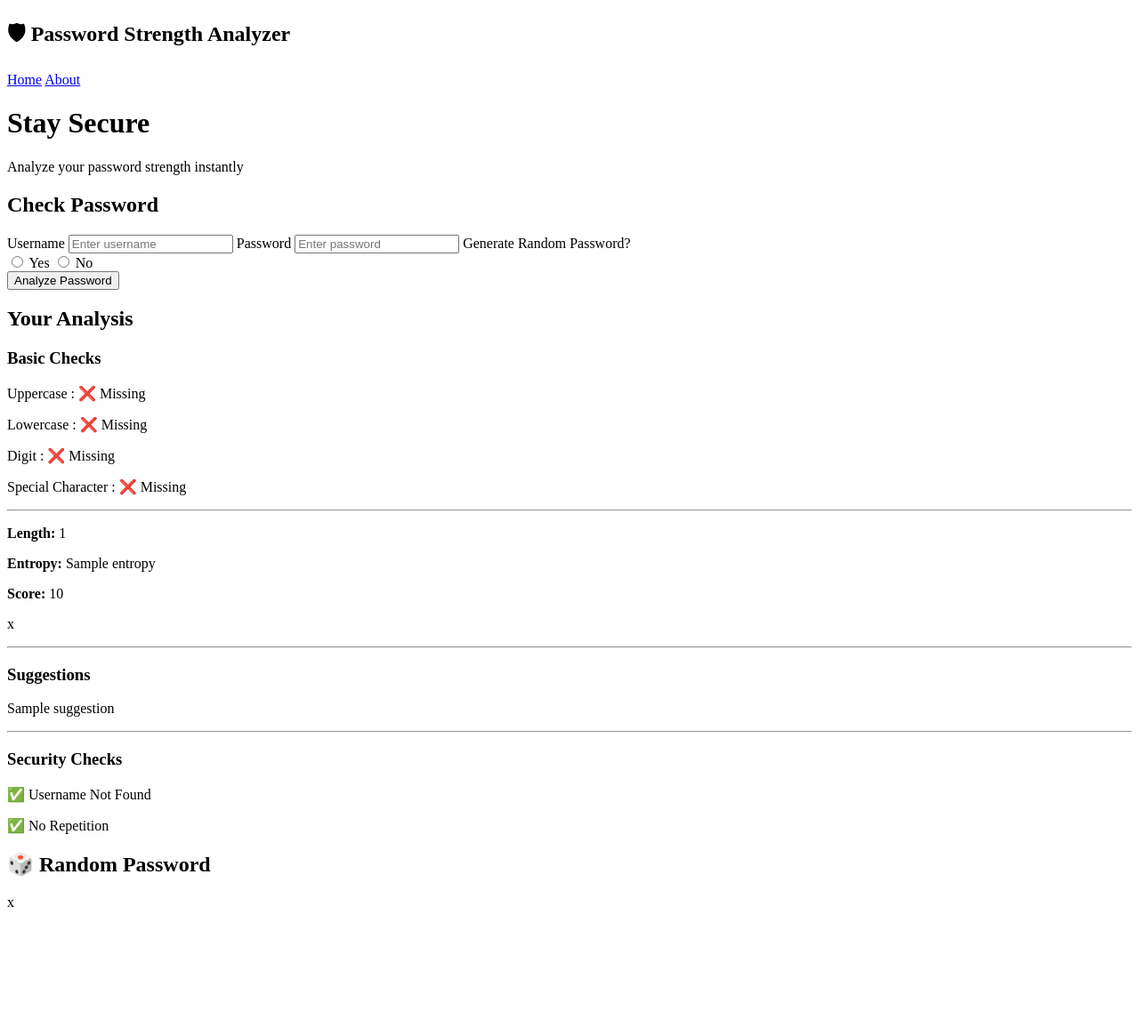
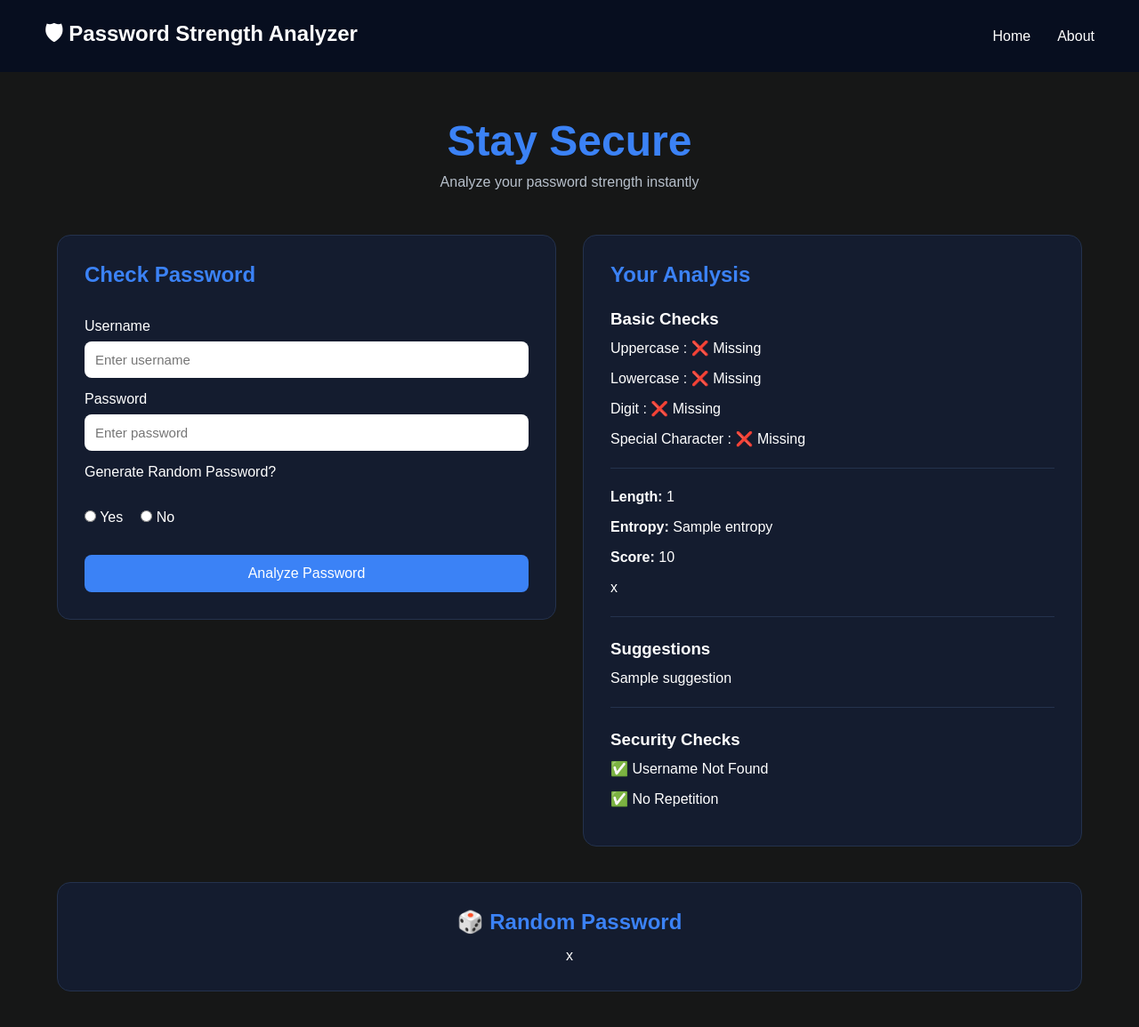
Before and after one commit to ik-7002/Strong-Password-detector, a Flask app: template templates/index.html in a window 1280 px wide. Shown: the whole page at 89% size. Before the commit the page ends 1020 px from the top, so only its background shows below. Run offline with Flask 3, Linux system fonts and the light colour scheme; the template is opened without the code that fills it: most values are stand-ins (such as "Sample title", 1, 10 or a date in 2020).

Commit message:
Update index.css

```diff
--- a/static/index.css
+++ b/static/index.css
@@ -1,17 +1,169 @@
-.Intro{
-    text-align: center;
-    padding-bottom: 20px;
+*{
+    margin:0;
+    padding:0;
+    box-sizing:border-box;
 }
-.P_Search{
-    padding-bottom: 10px;
+
+body{
+
+    font-family:Arial, Helvetica, sans-serif;
+    background:#161717;
+    color:white;
 }
-.output{
+
+
+.navbar{
+    display:flex;
+    justify-content:space-between;
+    align-items:center;
+    padding:20px 50px;
+    background:#070E1F;
+}
+
+.nav-links{
+    display:flex;
+    gap:30px;
+}
+
+.nav-links a{
+    color:white;
+    text-decoration:none;
+}
+
+.nav-links a:hover{
+    color:#3B82F6;
+}
+
+.intro{
+    text-align:center;
+    margin:50px 0;
+}
+
+.intro h1{
+    font-size:48px;
+    color:#3B82F6;
+}
+
+.intro p{
+    color:#B8C1CC;
+    margin-top:10px;
+}
+
+.container{
+    display:flex;
+    justify-content:center;
+    gap:30px;
+    width:90%;
+    margin:auto;
+    align-items:flex-start;
+}
+
+.card{
+    background:#141C2F;
+    border-radius:15px;
+    padding:30px;
+    width:50%;
+    border:1px solid #24324D;
+}
+
+.card h2{
+    margin-bottom:20px;
+    color:#3B82F6;
+}
+
+.card h3{
+    margin-top:25px;
+    margin-bottom:10px;
+}
+
+form{
+    display:flex;
+    flex-direction:column;
+}
+
+label{
+    margin-top:15px;
+    margin-bottom:8px;
+}
+
+input[type=text],
+input[type=password]{
+
+    padding:12px;
+    border:none;
+    border-radius:8px;
+    outline:none;
+    font-size:15px;
+}
+
+.radio-group{
+    display:flex;
+    gap:20px;
+    margin-top:10px;
+}
+
+button{
+    margin-top:25px;
+    padding:12px;
+    border:none;
+    border-radius:8px;
+    background:#3B82F6;
+    color:white;
+    font-size:16px;
+    cursor:pointer;
+    transition:0.3s;
+}
+
+button:hover{
+    background:#2563EB;
+}
+
+.card p{
+    margin:10px 0;
+    line-height:1.5;
+}
+
+hr{
+    border:none;
+    border-top:1px solid #24324D;
+    margin:20px 0;
+}
+
+.generator{
+    width:90%;
+    margin:40px auto;
+    background:#141C2F;
+    padding:30px;
+    border-radius:15px;
+    border:1px solid #24324D;
     text-align: center;
 }
-.sub{
-    padding-top: 0px;
+
+.generator h2{
+    color:#3B82F6;
+    margin-bottom:15px;
 }
-.basic_n{
-    text-align: center;
-    padding-top: 8px;
+
+@media(max-width:900px){
+
+.container{
+
+    flex-direction:column;
+
 }
+
+.card{
+
+    width:100%;
+
+}
+
+.navbar{
+
+    flex-direction:column;
+
+    gap:15px;
+
+}
+
+}
```
